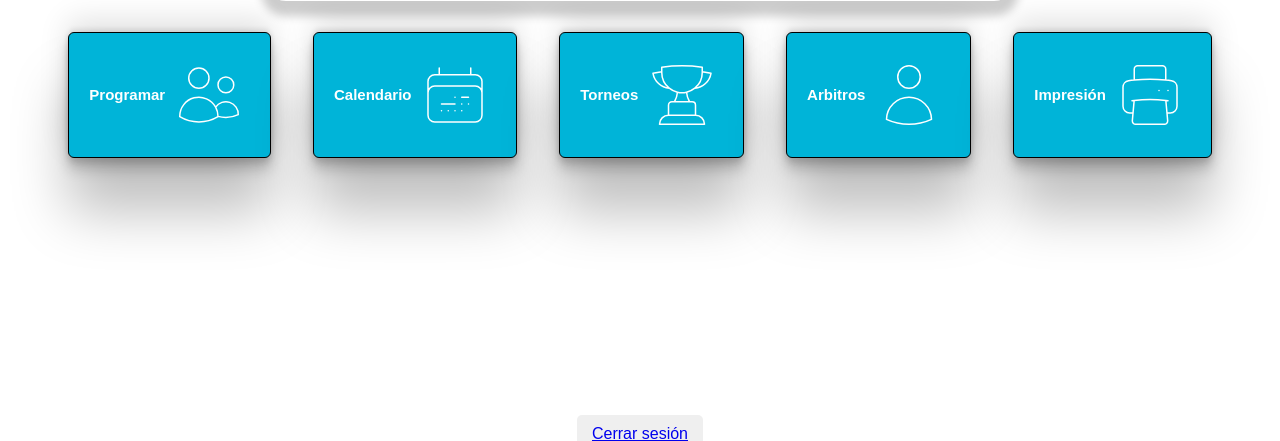
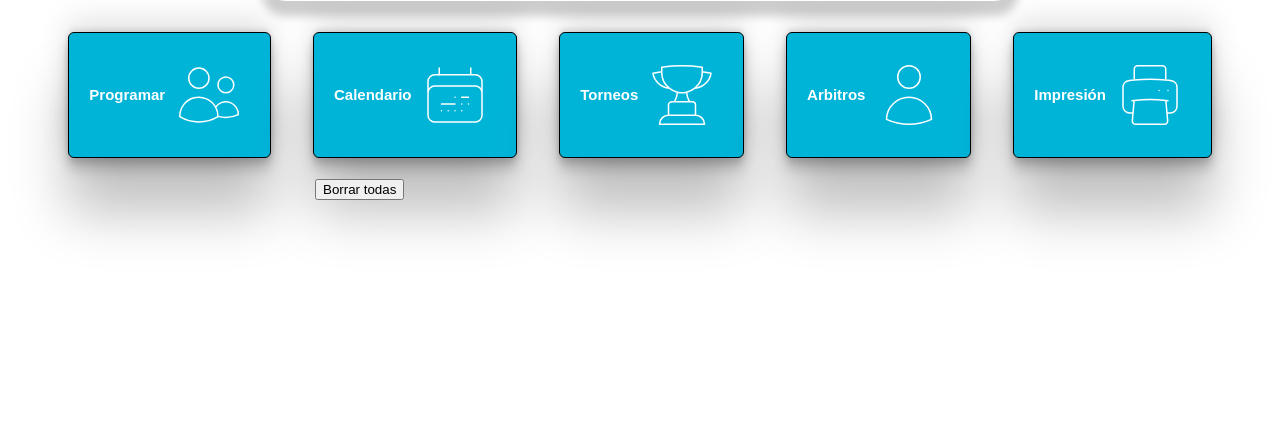
Before and after one commit to KikeGallardo/AAA-Web, a PHP site: page /dashboard.php in a window 1280 px wide. Shown: the part 237-678 px from the top of the page. Run offline with PHP 8.4, Linux system fonts and the light colour scheme; the visitor is signed in with stand-in values (Sample User, id 1); data that the repository does not hold is empty.

Commit message:
Revert "Eliminación de Notis"
This reverts commit ea9af1369dec44ebeeb6f1d5cd13bcd6a5d60993.

```diff
--- a/dashboard.php
+++ b/dashboard.php
@@ -43,7 +43,30 @@ if (!isset($_SESSION['user_id'])) {
         <button class="boton"><a href="arbitros.php">Arbitros<svg xmlns="http://www.w3.org/2000/svg" fill="none" viewBox="0 0 24 24" stroke-width="1.5" stroke="currentColor" class="size-6"> <path stroke-linecap="round" stroke-linejoin="round" d="M15.75 6a3.75 3.75 0 1 1-7.5 0 3.75 3.75 0 0 1 7.5 0ZM4.501 20.118a7.5 7.5 0 0 1 14.998 0A17.933 17.933 0 0 1 12 21.75c-2.676 0-5.216-.584-7.499-1.632Z" /></svg></a></button>
         <button class="boton"><a href="impresion.php">Impresión<svg xmlns="http://www.w3.org/2000/svg" fill="none" viewBox="0 0 24 24" stroke-width="1.5" stroke="currentColor" class="size-6"> <path stroke-linecap="round" stroke-linejoin="round" d="M6.72 13.829c-.24.03-.48.062-.72.096m.72-.096a42.415 42.415 0 0 1 10.56 0m-10.56 0L6.34 18m10.94-4.171c.24.03.48.062.72.096m-.72-.096L17.66 18m0 0 .229 2.523a1.125 1.125 0 0 1-1.12 1.227H7.231c-.662 0-1.18-.568-1.12-1.227L6.34 18m11.318 0h1.091A2.25 2.25 0 0 0 21 15.75V9.456c0-1.081-.768-2.015-1.837-2.175a48.055 48.055 0 0 0-1.913-.247M6.34 18H5.25A2.25 2.25 0 0 1 3 15.75V9.456c0-1.081.768-2.015 1.837-2.175a48.041 48.041 0 0 1 1.913-.247m10.5 0a48.536 48.536 0 0 0-10.5 0m10.5 0V3.375c0-.621-.504-1.125-1.125-1.125h-8.25c-.621 0-1.125.504-1.125 1.125v3.659M18 10.5h.008v.008H18V10.5Zm-3 0h.008v.008H15V10.5Z" /></svg></a></button>
     </div>
+    <div class="notificaciones-lista">
+        <!-- <h2>Notificaciones</h2>
 
+        <ul>
+            <?php
+            $stmt = $conn->prepare("SELECT idNotificacion, titulo, mensaje FROM notificaciones");
+            $stmt->execute();
+            $result = $stmt->get_result();
+            while ($noti = $result->fetch_assoc()):
+            ?>
+                <li class="notificacion-item" data-id="<?php echo $noti['idNotificacion']; ?>">
+                    <?php echo $noti['idNotificacion']; ?>.
+                    <button class="verelbtn eliminar-btn">🗑️</button>
+                    <div class="noti-texto">
+                        <strong><?php echo htmlspecialchars($noti['titulo']); ?></strong>
+                        <p><?php echo htmlspecialchars($noti['mensaje']); ?></p>
+                    </div>
+                </li>
+            <?php endwhile;
+            $stmt->close();
+            ?>
+        </ul> -->
+        <button class="eliminar-todas-btn">Borrar todas</button>
+    </div>
     <button class="logout"><a href="login.php">Cerrar sesión</a></button>
 </body>
 <?php require_once "assets/footer.php"; ?>
```
